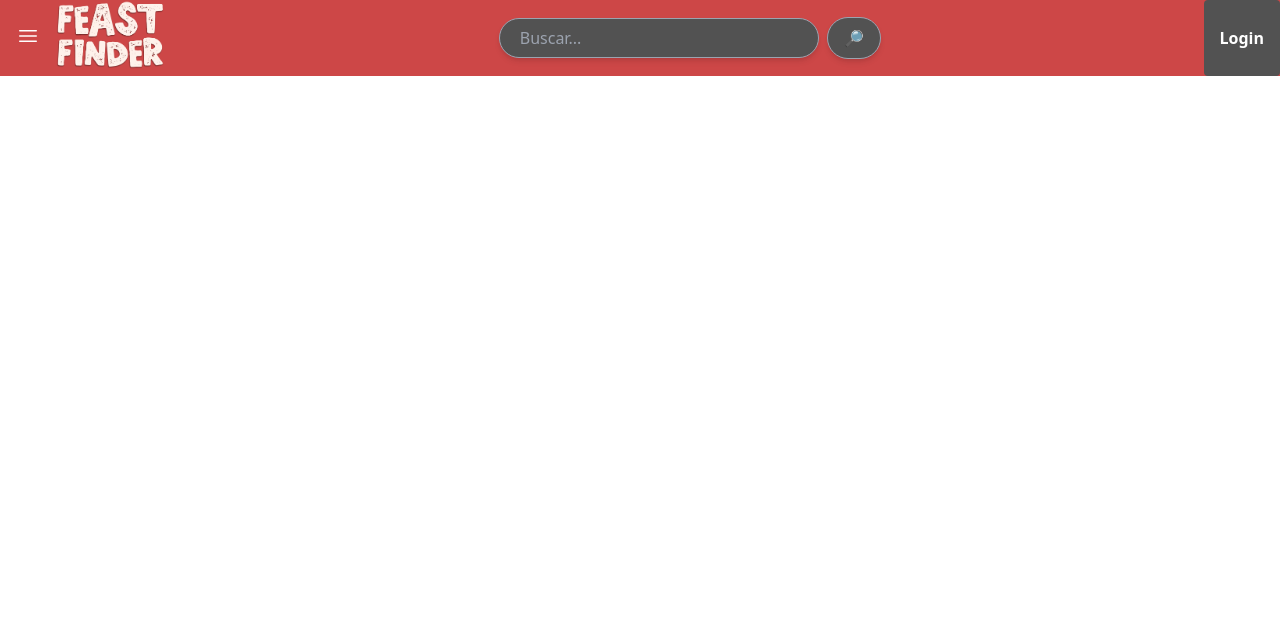
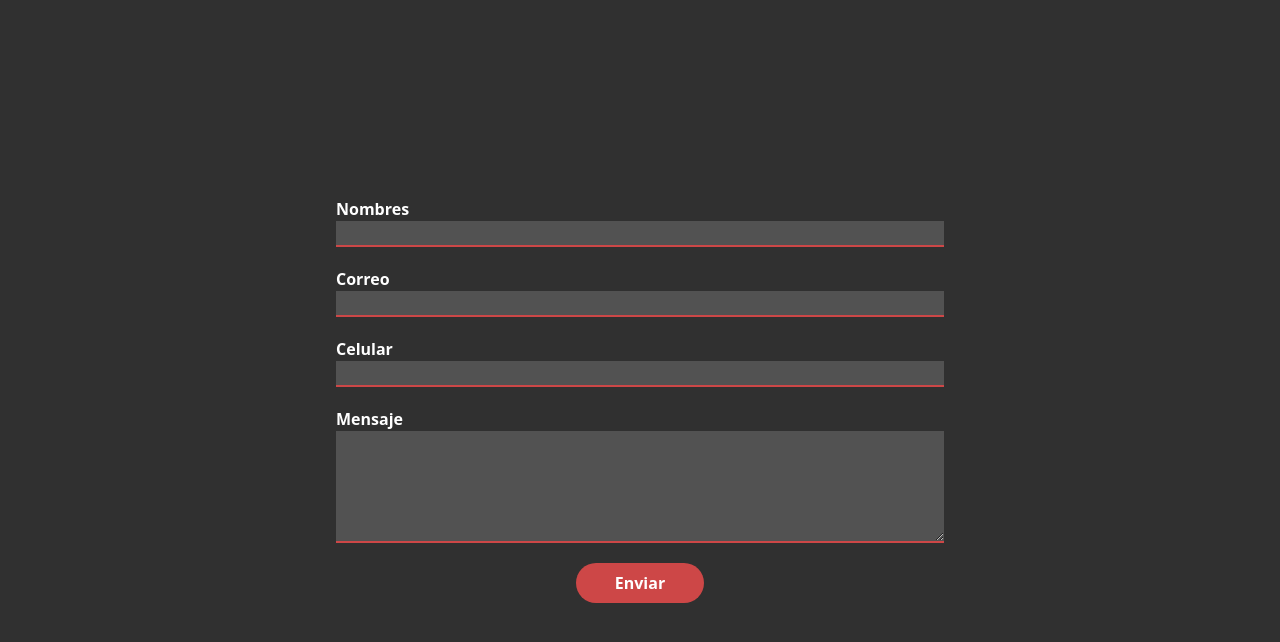
Before and after one commit to Fabriluc/FeastFinder2.0, a React (Vite) app: page /contact in a window 1280 px wide. Before the commit this address had no page. Shown: the top 642 px of the page. Built offline with nearby package versions, Linux system fonts and the light colour scheme.

Commit message:
add contact form

```diff
--- a/src/App.jsx
+++ b/src/App.jsx
@@ -4,7 +4,7 @@ import Footer from "./Components/Footer.jsx";
 import { Routes, Route, Navigate } from "react-router-dom";
 import Recipe from "./Components/Recipe";
 import CurrentRecipe from "./Components/CurrentRecipe";
-
+import ContactForm from "./Components/ContactForm.jsx";
 function App() {
   const [count, setCount] = useState(0);
 
@@ -15,6 +15,7 @@ function App() {
         <Route path="/" element={<Recipe />} />
         <Route path="/recipe/:id" element={<CurrentRecipe />} />
         {/* <Route path="*" element={<Navigate to="/" />} /> */}
+        <Route path="/contact" element={<ContactForm />} />
       </Routes>
       {/* <Footer /> */}
     </>
--- /dev/null
+++ b/src/Components/ContactForm.jsx
@@ -0,0 +1,54 @@
+import React from "react";
+
+const ContactForm = () => {
+  return (
+    <section className="form-contact fixed inset-0 flex items-center justify-center bg-primary text-white">
+      <form className="contact p-4 w-1/2" action="" method="POST">
+        <label className="font-bold" htmlFor="nombres" unselectable="on">
+          Nombres
+        </label>
+        <input
+          className="block w-full mb-5 border-b-2 border-headerred text-white outline-none bg-neutral-600"
+          type="text"
+          name="nombres"
+          id="nombres"
+        />
+
+        <label className="font-bold" htmlFor="correo" unselectable="on">
+          Correo
+        </label>
+        <input
+          className="block w-full mb-5 border-b-2 border-headerred text-white outline-none bg-neutral-600"
+          type="text"
+          name="correo"
+          id="correo"
+        />
+
+        <label className="font-bold" htmlFor="nombres" unselectable="on">
+          Celular
+        </label>
+        <input
+          className="block w-full mb-5 border-b-2 border-headerred text-white outline-none bg-neutral-600"
+          type="text"
+          name="celular"
+          id="celular"
+        />
+
+        <label className="font-bold" htmlFor="mensaje" unselectable="on">
+          Mensaje
+        </label>
+        <textarea
+          className="block w-full mb-5 border-b-2 border-headerred text-white outline-none min-h-28 bg-neutral-600"
+          name="mensaje"
+          id="mensaje"
+        ></textarea>
+
+        <a className="input bg-headerred text-white text-center font-bold py-2 px-4 rounded-full block mx-auto w-32">
+          Enviar
+        </a>
+      </form>
+    </section>
+  );
+};
+
+export default ContactForm;
--- a/src/Components/SearchBar.jsx
+++ b/src/Components/SearchBar.jsx
@@ -2,7 +2,7 @@ import React from "react";
 
 const SearchBar = () => {
   return (
-    <div className="search-container flex justify-center">
+    <div className="search-container flex justify-center mr-10">
       <div className="buscar flex items-center justify-center">
         <input
           type="text"
```
